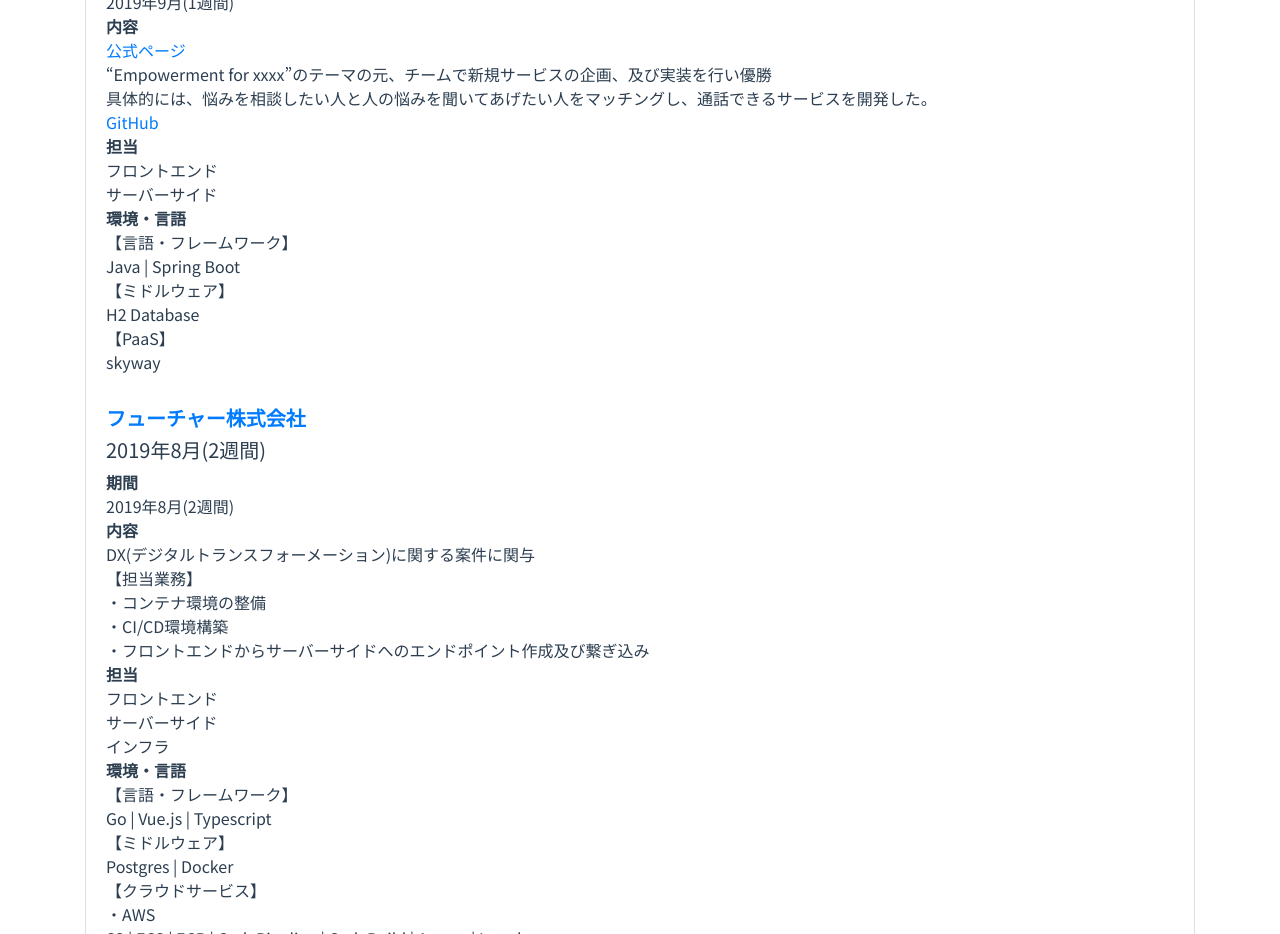
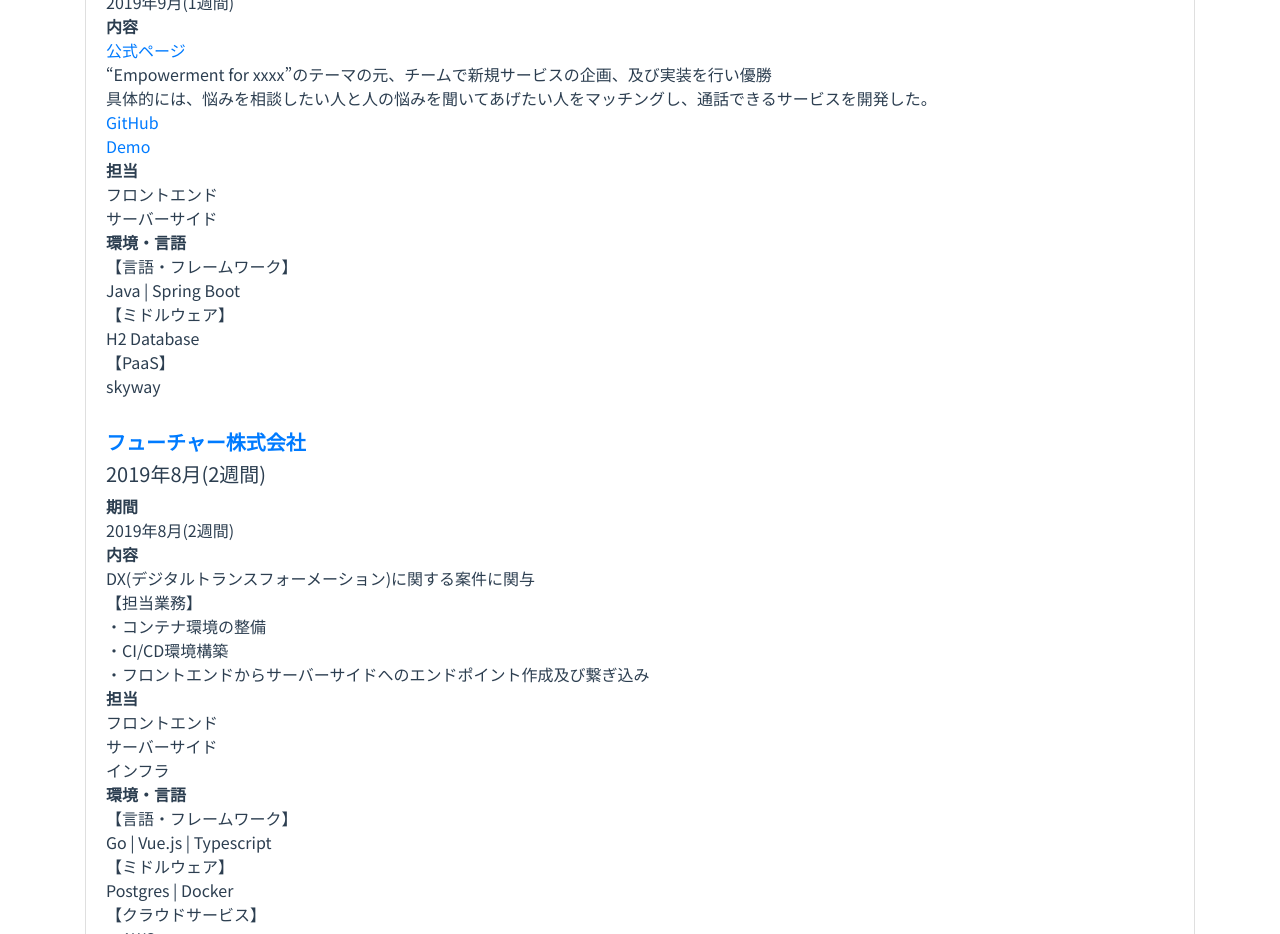
Before and after one commit to taka011002/my_page, a Vue app: page / in a window 1280 px wide. Shown: the part 2380-3314 px from the top of the page. Built offline with nearby package versions, Linux system fonts and the light colour scheme; what vue-smoothscroll would draw is missing.

Commit message:
update content

```diff
--- a/src/views/Interns.vue
+++ b/src/views/Interns.vue
@@ -66,6 +66,7 @@
                                         “Empowerment for xxxx”のテーマの元、チームで新規サービスの企画、及び実装を行い優勝</br>
                                         具体的には、悩みを相談したい人と人の悩みを聞いてあげたい人をマッチングし、通話できるサービスを開発した。</br>
                                         <a href="https://github.com/taka011002/suzukisan">GitHub</a></br>
+                                        <a href="https://suzukisan.herokuapp.com/">Demo</a></br>
                                         <strong>担当</strong><br>
                                         フロントエンド<br>
                                         サーバーサイド<br>
```
